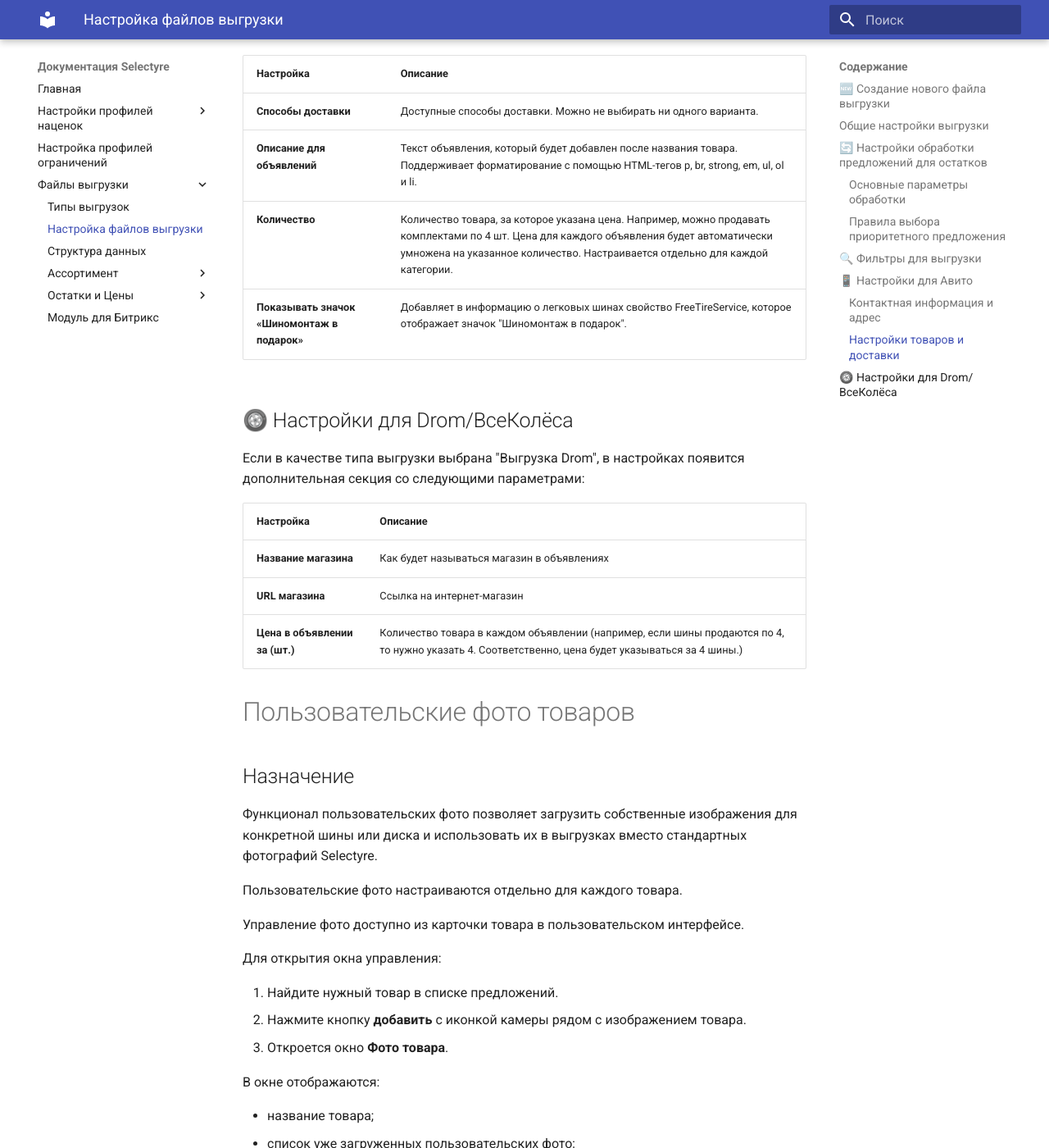
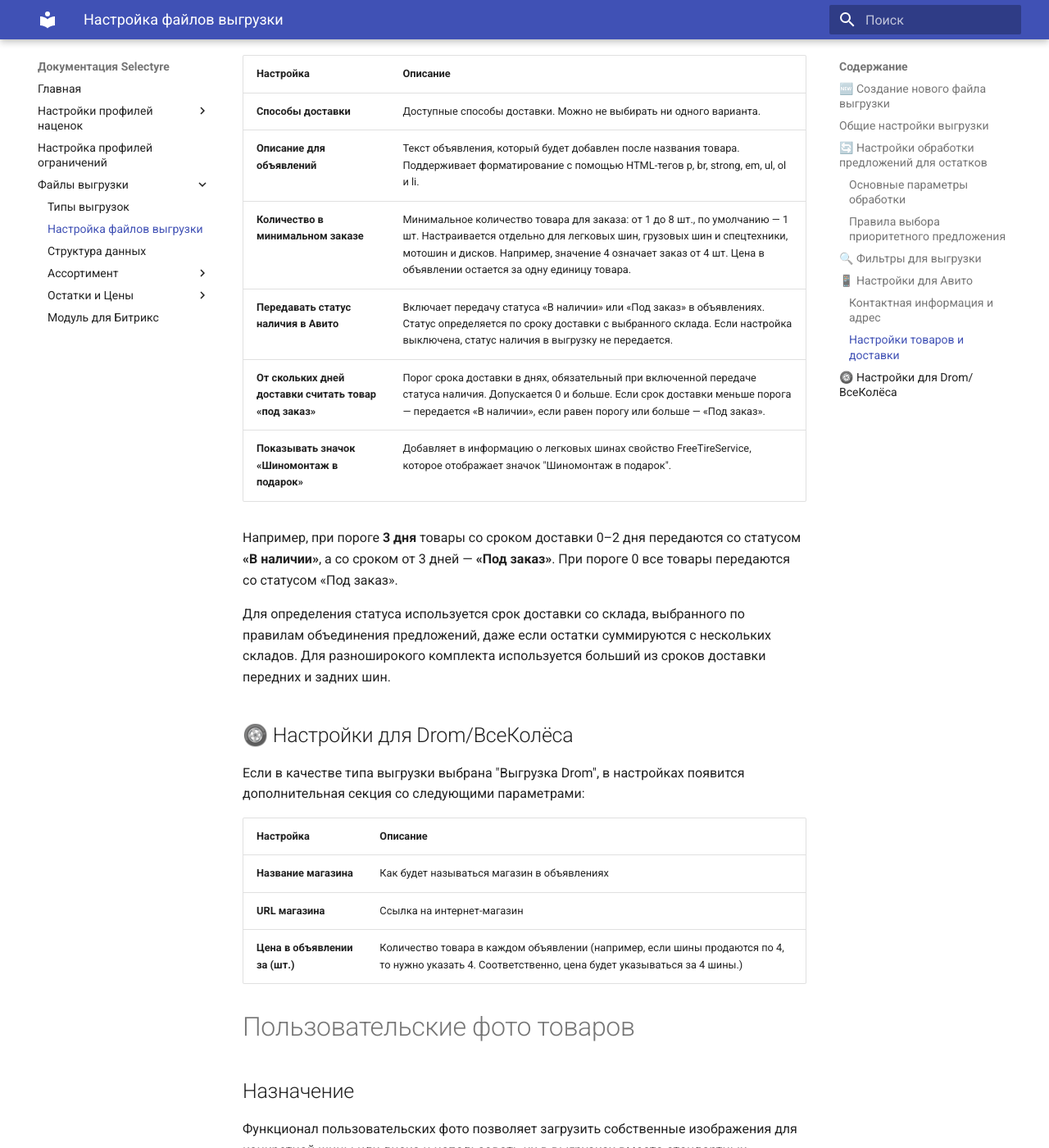
Before and after one commit to kkomissarov/selectyre-docs, an MkDocs documentation site: the page built from docs/settings/export_files.md, in a window 1280 px wide and 1400 px high, scrolled down 2932 px. Shown: the whole window at 82% size. Built offline with MkDocs 1.6.1 and Material for MkDocs 9.7.7, drawn with Linux system fonts in a browser that asks for light colours.

Commit message:
docs: describe Avito minimum order and availability settings

```diff
--- a/docs/settings/export_files.md
+++ b/docs/settings/export_files.md
@@ -76,8 +76,14 @@
 |----------|----------|
 | **Способы доставки** | Доступные способы доставки. Можно не выбирать ни одного варианта. |
 | **Описание для объявлений** | Текст объявления, который будет добавлен после названия товара. Поддерживает форматирование с помощью HTML-тегов p, br, strong, em, ul, ol и li. |
-| **Количество** | Количество товара, за которое указана цена. Например, можно продавать комплектами по 4 шт. Цена для каждого объявления будет автоматически умножена на указанное количество. Настраивается отдельно для каждой категории. |
+| **Количество в минимальном заказе** | Минимальное количество товара для заказа: от 1 до 8 шт., по умолчанию — 1 шт. Настраивается отдельно для легковых шин, грузовых шин и спецтехники, мотошин и дисков. Например, значение 4 означает заказ от 4 шт. Цена в объявлении остается за одну единицу товара. |
+| **Передавать статус наличия в Авито** | Включает передачу статуса «В наличии» или «Под заказ» в объявлениях. Статус определяется по сроку доставки с выбранного склада. Если настройка выключена, статус наличия в выгрузку не передается. |
+| **От скольких дней доставки считать товар «под заказ»** | Порог срока доставки в днях, обязательный при включенной передаче статуса наличия. Допускается 0 и больше. Если срок доставки меньше порога — передается «В наличии», если равен порогу или больше — «Под заказ». |
 | **Показывать значок «Шиномонтаж в подарок»** | Добавляет в информацию о легковых шинах свойство FreeTireService, которое отображает значок "Шиномонтаж в подарок". |
+
+Например, при пороге **3 дня** товары со сроком доставки 0–2 дня передаются со статусом **«В наличии»**, а со сроком от 3 дней — **«Под заказ»**. При пороге 0 все товары передаются со статусом «Под заказ».
+
+Для определения статуса используется срок доставки со склада, выбранного по правилам объединения предложений, даже если остатки суммируются с нескольких складов. Для разноширокого комплекта используется больший из сроков доставки передних и задних шин.
 
 
 ## 🛞 Настройки для Drom/ВсеКолёса
```
